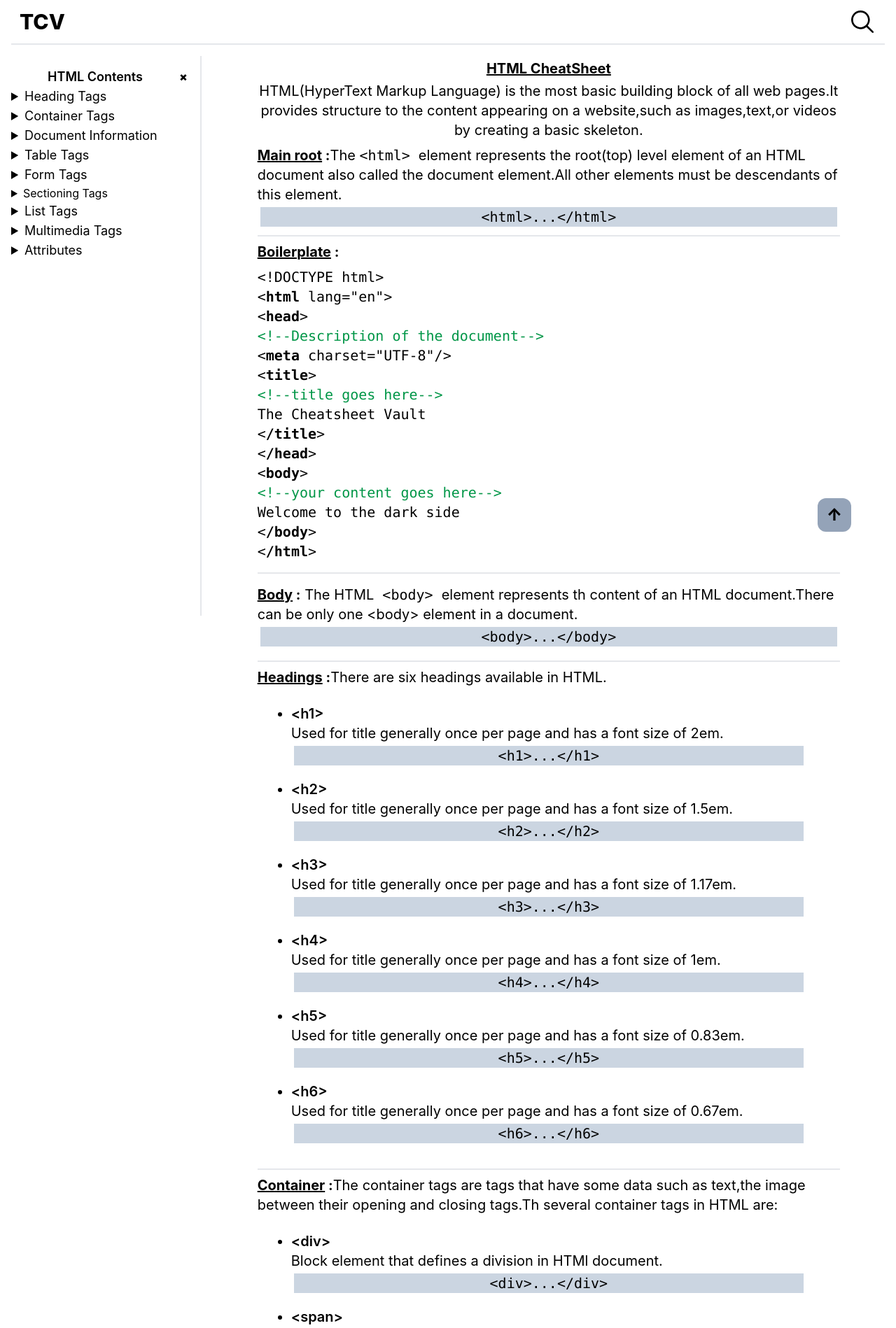
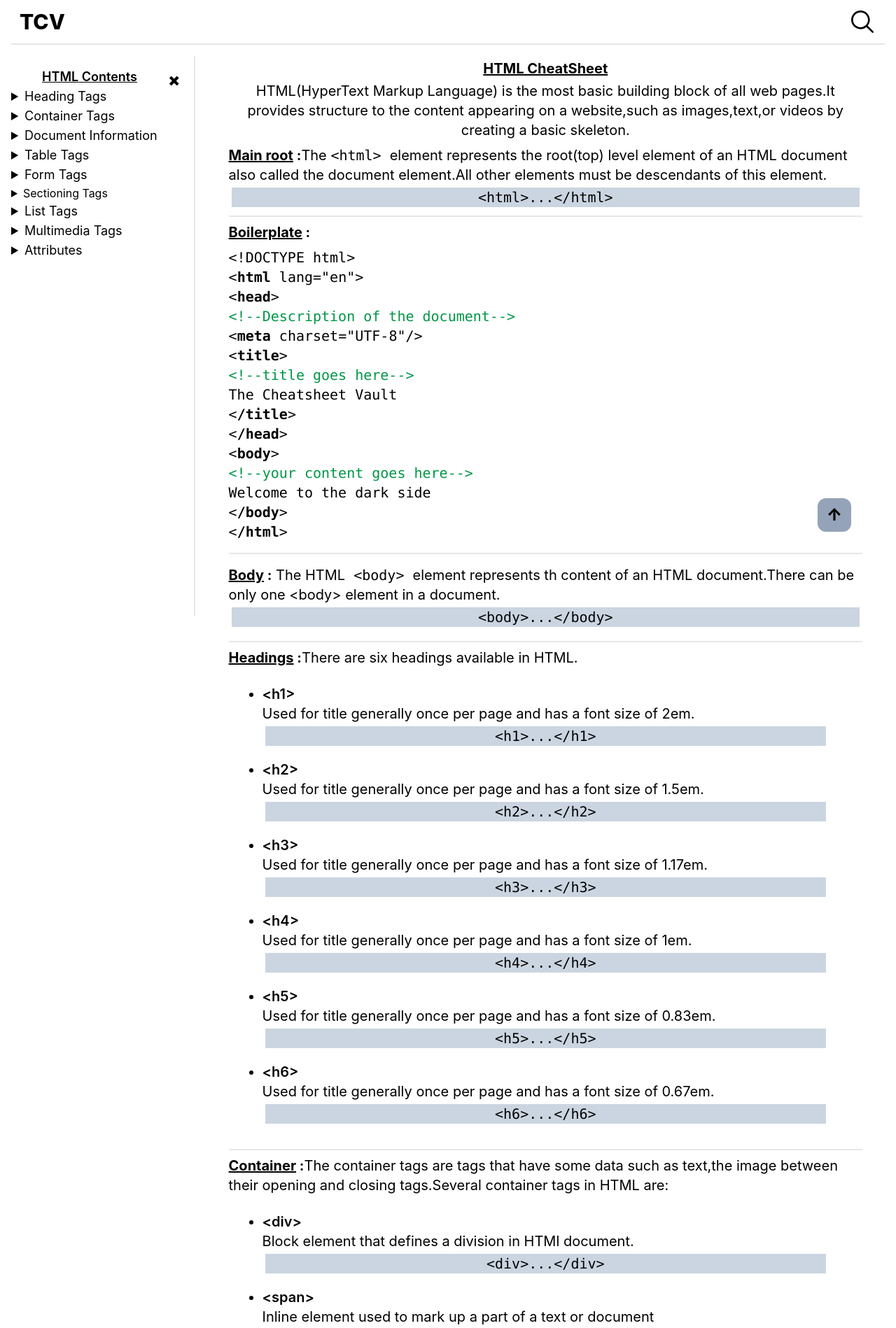
Before and after one commit to DevTenz/TCV, a React (Create React App) app: page /html in a window 1280 px wide. Shown: the top 1898 px of the page at 70% size. Built offline with nearby package versions, Linux system fonts and the light colour scheme.

Commit message:
responive fixes

```diff
--- a/src/components/Topbtn.jsx
+++ b/src/components/Topbtn.jsx
@@ -5,7 +5,7 @@ export default function TopBtn() {
 
   return (
     <div
-      className="fixed h-12 justify-center cursor-pointer flex items-center w-12 font-extrabold text-2xl md:right-16 right-6 md:bottom-10 bottom-4 bg-slate-400 p-4 rounded-xl"
+      className="fixed select-none h-12 justify-center cursor-pointer flex items-center w-12 font-extrabold text-2xl md:right-16 right-6 md:bottom-10 bottom-4 bg-slate-400 p-4 rounded-xl"
       onClick={Top}
     >
       <p>&#8593;</p>
--- a/src/components/sidebar.jsx
+++ b/src/components/sidebar.jsx
@@ -7,10 +7,10 @@ export default function Sidebar(props) {
     <aside className="sticky top-20 h-screen border-r-2 p-4 flex">
       <div
         className={
-          !toggle ? " hidden md:w-[15rem] md:block" : "w-[15rem] md:hidden"
+          !toggle ? " hidden md:w-[14rem] md:block" : "w-[10rem] md:hidden"
         }
       >
-        <p className="font-semibold text-center text-lg">
+        <p className="font-semibold text-center text-lg underline">
           {props.title} Contents
         </p>
         <div className="pb-20 h-[95%] overflow-scroll">{props.children}</div>
@@ -20,8 +20,8 @@ export default function Sidebar(props) {
           onClick={() => settoggle(!toggle)}
           className={
             toggle
-              ? "cursor-pointer font-extrabold text-xl rotate-45 md:rotate-0"
-              : "cursor-pointer font-extrabold text-xl md:rotate-45"
+              ? "cursor-pointer font-extrabold text-3xl rotate-45 md:rotate-0"
+              : "cursor-pointer font-extrabold text-3xl md:rotate-45 "
           }
         >
           +
--- a/src/pages/Html.jsx
+++ b/src/pages/Html.jsx
@@ -259,7 +259,7 @@ export default function Html() {
         </details>
       </Sidebar>
 
-      <div className=" lg:text-xl py-4 md:px-20 px-4 overflow-scroll">
+      <div className=" lg:text-xl py-4 md:px-12 px-2 overflow-scroll">
         <p className="font-bold text-center p-1">
           <u>HTML CheatSheet</u>
         </p>
@@ -403,7 +403,7 @@ export default function Html() {
             <Heading
               heading="Container"
               headingDescription="The container tags are tags that have some data such as text,the
-            image between their opening and closing tags.Th several container
+            image between their opening and closing tags.Several container
             tags in HTML are:"
             />
             <ul className="p-4 md:px-8 lg:px-12">
```
Also changed, not shown: public/index.html (+0 -10 lines).
